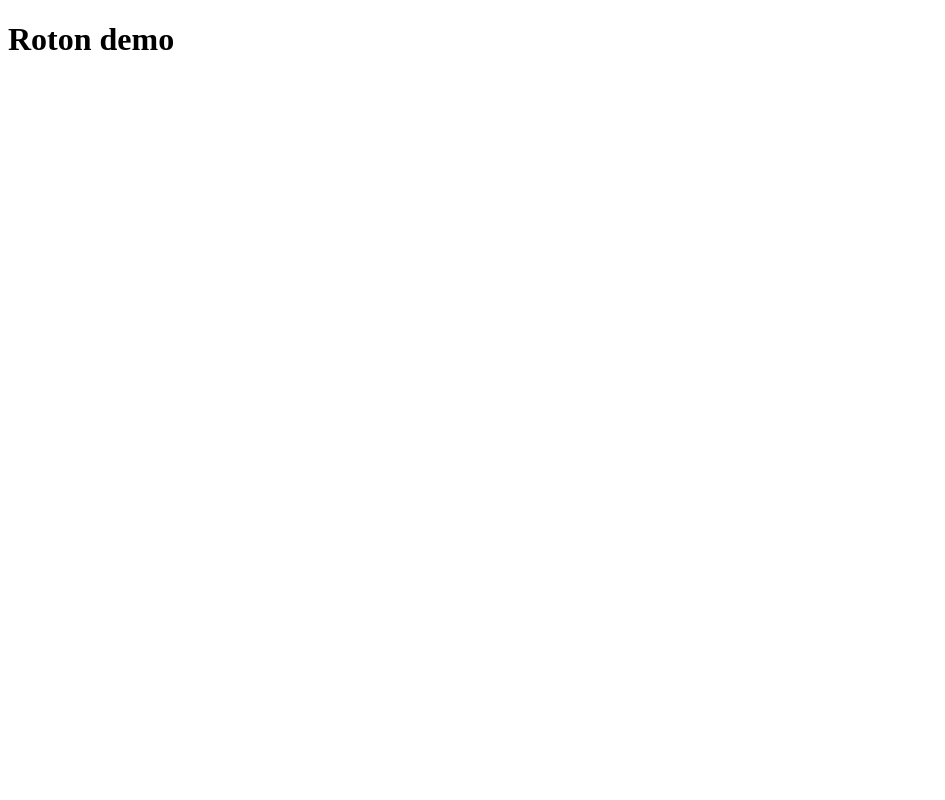
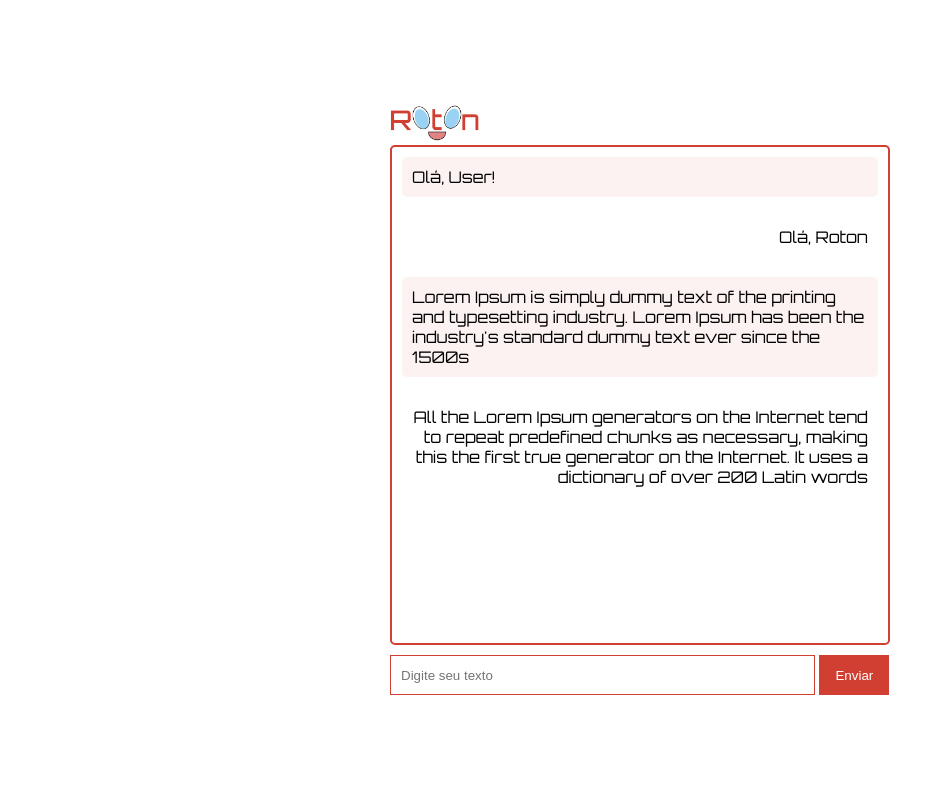
Before and after one commit to EdOliv/MPS-Chatbot-Roton, a Flask app: page / in a window 1280 px wide. Before the commit the part shown is almost empty. Shown: the whole page, without its empty margins (0-945 px from the left). Run offline with Flask 2, Linux system fonts and the light colour scheme.

Commit message:
Add files via upload

```diff
--- a/templates/index.html
+++ b/templates/index.html
@@ -1,9 +1,35 @@
 <!DOCTYPE html>
-<html>
-  <head>
+<html lang="pt-br">
+<head>
+    <meta charset="UTF-8">
+    <meta http-equiv="X-UA-Compatible" content="IE=edge">
+    <meta name="viewport" content="width=device-width, initial-scale=1.0">
+    <link rel="stylesheet" href="style.css">
+    <link rel="preconnect" href="https://fonts.gstatic.com">
+    <link rel="stylesheet" href="https://cdnjs.cloudflare.com/ajax/libs/font-awesome/4.7.0/css/font-awesome.min.css">
+    <link href="https://fonts.googleapis.com/css2?family=Orbitron:wght@400;600;900&display=swap" rel="stylesheet">
     <title>Roton</title>
-  </head>
-  <body>
-    <h1>Roton demo</h1>
-  </body>
+</head>
+<body>
+
+    <div class="content">
+        <div class="imgRoton">
+            <img src="Logo.png" alt="Roton">
+        </div>
+        <ul class="chat">
+            <li class="textChat roton">Olá, User!</li>
+            <li class="textChat user">Olá, Roton</li>
+            <li class="textChat roton">Lorem Ipsum is simply dummy text of the printing and typesetting industry. Lorem Ipsum has been the industry's standard dummy text ever since the 1500s</li>
+            <li class="textChat user">All the Lorem Ipsum generators on the Internet tend to repeat predefined chunks as necessary, making this the first true generator on the Internet. It uses a dictionary of over 200 Latin words</li>
+
+
+        </ul>
+
+        <input class="inputText" value="" placeholder="Digite seu texto" />
+        <button class="btn">Enviar</button>
+    </div>
+
+
+
+</body>
 </html>
--- /dev/null
+++ b/templates/style.css
@@ -0,0 +1,71 @@
+* {
+    margin: 0;
+    padding: 0;
+    box-sizing: border-box;
+}
+
+body {
+    width: 100vw;
+    height: 100vh;
+    display: flex;
+    justify-content: center;
+    align-items: center;
+    font-family: 'Orbitron', sans-serif;
+}
+
+.chat {
+    border: 2px solid rgb(208,63,50);
+    border-radius: 5px;
+    width: 500px;
+    height: 500px;
+    display: flex;
+    flex-direction:column;
+    overflow:auto;
+}
+
+.textChat {
+    padding: 10px;
+    border-radius: 5px;
+    margin: 10px 10px 10px 10px;
+    text-decoration: none;
+    list-style: none;
+    height: auto;
+}
+
+.imgRoton {
+    width: 100%;
+}
+
+.imgRoton img {
+    width: 90px;
+}
+
+.user {
+
+    text-align: right;
+}
+
+.roton {
+    background-color: rgba(208, 63, 50, 0.068);
+}
+
+
+.inputText {
+    margin-top: 10px;
+    width: 85%;
+    height: 40px;
+    border: 0;
+    border: 1px solid rgb(208,63,50);
+    padding-left:10px;
+    padding-right: 10px;
+}
+
+.btn {
+    margin-top: 10px;
+    width: 14%;
+    height: 40px;
+    border: 1px;
+    background-color: rgb(208,63,50);
+    color: #fff;
+    cursor: pointer;
+}
```
Also changed, not shown: templates/Logo.png (added).
